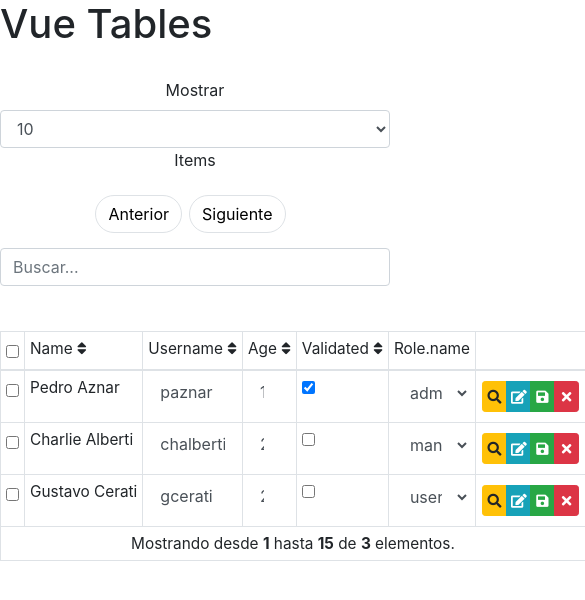
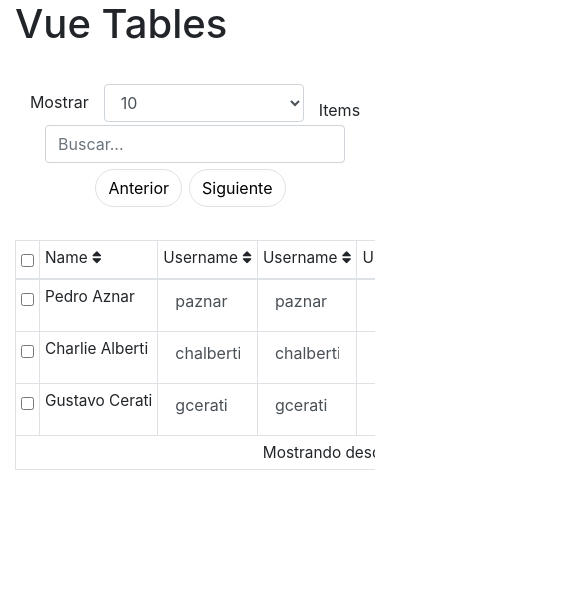
Before and after one commit to farena/vue-tables, a Vue app: page / in a window 390 px wide. Shown: the top 600 px of the page, 585 px wide, since content can reach past the window. Built offline with nearby package versions, Linux system fonts and the light colour scheme.

Commit message:
Fully responsive table

```diff
--- a/src/App.vue
+++ b/src/App.vue
@@ -1,5 +1,6 @@
 <template>
   <div id="app">
+    <div class="container">
       <h1>Vue Tables</h1>
       <vue-table
         v-if="vTable.headers"
@@ -12,6 +13,7 @@
         @onSave="onSave"
         @editableInput="onItemChanged"
       />
+    </div>
   </div>
 </template>
 
@@ -37,6 +39,21 @@ export default {
             editable: 'text',
           },
           {
+            title: 'username',
+            sortable: true,
+            editable: 'text',
+          },
+          {
+            title: 'username',
+            sortable: true,
+            editable: 'text',
+          },
+          {
+            title: 'username',
+            sortable: true,
+            editable: 'text',
+          },
+          {
             title: 'age',
             sortable: true,
             editable: 'number',
@@ -48,6 +65,7 @@ export default {
           },
           {
             title: 'role.name',
+            mask: 'role',
             editable: 'select',
             options: [
               { id: 'admin', label: 'admin' },
@@ -97,10 +115,10 @@ export default {
   mounted() {
     setTimeout(() => {
       this.vTable.values = {
-        total: 3,
+        total: 300,
         per_page: 15,
         current_page: 1,
-        last_page: 1,
+        last_page: 11,
         from: 1,
         to: 15,
         data: [
--- a/src/components/PageFunctions.vue
+++ b/src/components/PageFunctions.vue
@@ -23,6 +23,17 @@
           <label>Items</label>
         </div>
       </div>
+      <div class="p_func_item">
+        <input
+          v-if="searchable"
+          type="text"
+          placeholder="Buscar..."
+          class="form-control"
+          @change="search"
+        >
+      </div>
+    </div>
+    <div class="flex-row">
       <div class="p_func_item">
         <div>
           <ul class="flex-row">
@@ -80,16 +91,6 @@
               >Siguiente</a>
             </li>
           </ul>
-        </div>
-      </div>
-      <div class="p_func_item">
-        <div v-if="searchable">
-          <input
-            type="text"
-            placeholder="Buscar..."
-            class="form-control"
-            @change="search"
-          >
         </div>
       </div>
     </div>
@@ -199,23 +200,52 @@ export default {
     display: flex;
     justify-content: center;
     flex-wrap: wrap;
+    padding: 3px 0;
   }
   .p_func {
     margin: 30px 0;
+
     &_item {
-      @media(max-width: 767px) {
-        width: 100%;
-        margin-bottom: 15px;
+      flex-grow: 1;
+      text-align: center;
+
+      input {
+        max-width: 300px;
+        display: block;
+        margin-left: auto;
       }
-      @media(min-width: 768px) {
-        width: 33.33%;
+
+      > .flex-row {
+        align-items: flex-end;
+
+        select {
+          flex: 1;
+          margin: 0 15px;
+          max-width: 200px;
+        }
+
+        label:last-child {
+          margin-right: auto;
+        }
       }
-      text-align: center;
 
       ul {
         list-style: none;
         margin: 0;
         padding: 0;
+      }
+
+      @media (max-width: 767px) {
+        flex-grow: 0;
+        width:100%;
+
+        input {
+          margin: auto;
+        }
+
+        > .flex-row label:last-child {
+          margin: unset;
+        }
       }
     }
   }
--- a/src/components/VueTable.vue
+++ b/src/components/VueTable.vue
@@ -1,15 +1,15 @@
 <template>
   <div>
     <page-functions
-      :actual_page="values.current_page"
-      :last_page="values.last_page"
+      :actual-page="values.current_page"
+      :last-page="values.last_page"
       :searchable="opts.searchable"
       @changing_page="pageChanged"
       @searching="searched"
       @changing_showing="showChanged"
     />
 
-    <div>
+    <div class="v-table-responsive-container">
       <table :class="opts.tableClass">
         <thead :class="opts.theadClass">
           <tr>
@@ -27,7 +27,7 @@
                 :class="head.sortable ? 'sortable' : ''"
                 @click="sorted(head)"
               >
-                {{ head.mask ? head.mask.ucwords() : head.title ? head.title.ucwords() : '' }}
+                {{ (head.mask || head.title).ucwords() }}
 
                 <i
                   v-if="head.sortable &&
@@ -300,6 +300,8 @@ export default {
         }
       });
     }
+
+    console.log(this.values);
   },
   methods: {
     pageChanged(val) {
@@ -324,7 +326,7 @@ export default {
           this.sortedDir = 'asc';
         }
 
-        this.sortedBy = item.sort_value ? item.sort_value : item.title;
+        this.sortedBy = item.sort_value || item.title;
 
         this.vTableParams.sortBy = this.sortedBy;
         this.vTableParams.sortDir = this.sortedDir;
@@ -366,6 +368,10 @@ export default {
 </script>
 
 <style scoped>
+  .v-table-responsive-container {
+    width: 100%;
+    overflow: auto;
+  }
   table {
     width: 100%;
   }
```
Also changed, not shown: 1 other file (tests, documents, lock files or other folders). Lines whose indentation alone changed are shown as unchanged.
